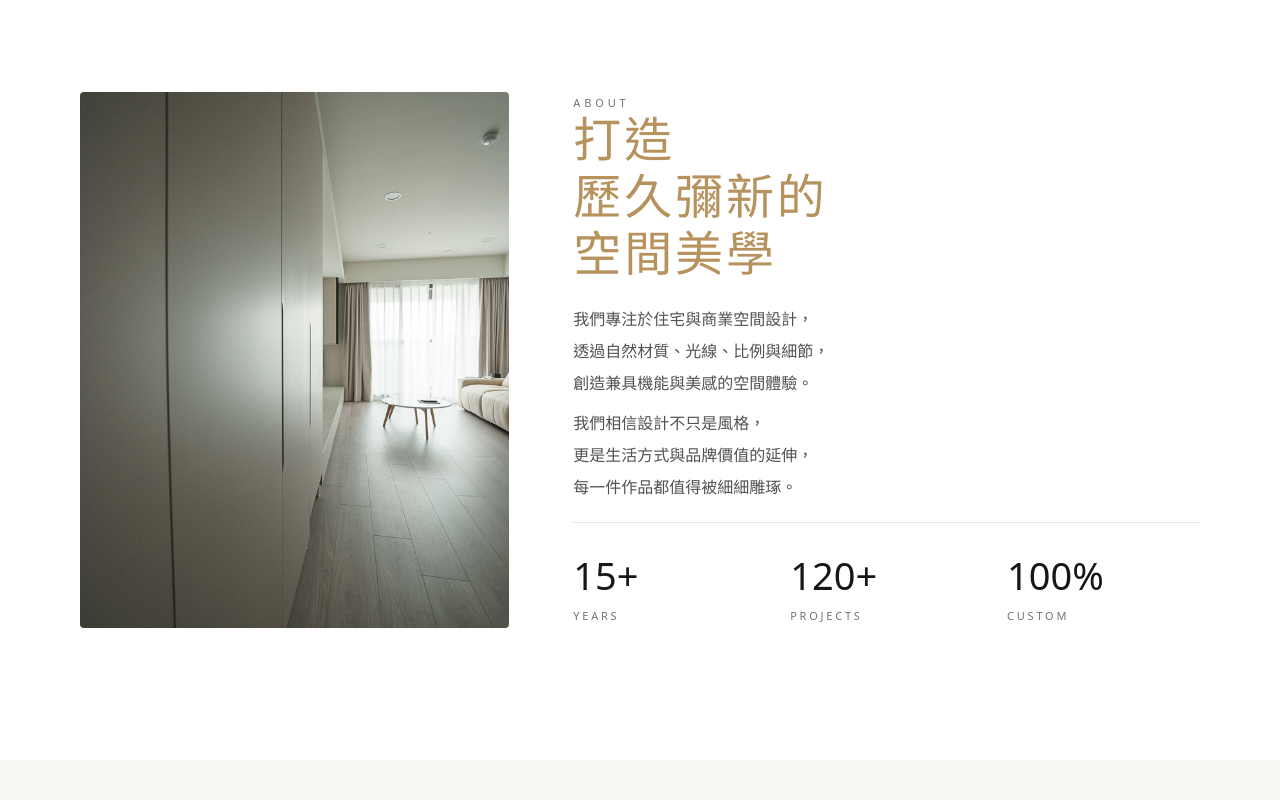
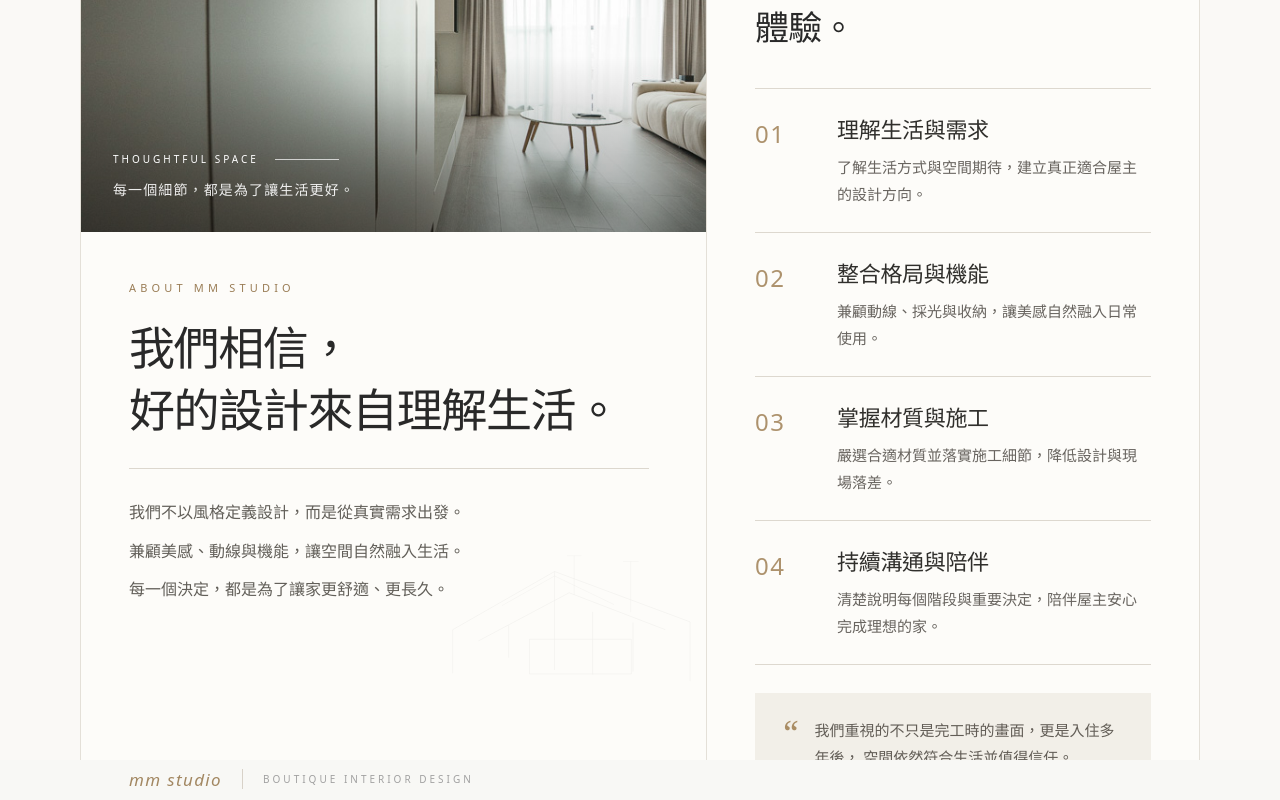
Before and after one commit to village66/mm-studio, a Next.js app: page / in a window 1280 px wide. Shown: the part 840-1640 px from the top of the page. Built offline with nearby package versions, Linux system fonts and the light colour scheme; no server answers.

Commit message:
Update website

```diff
--- a/components/sections/About.tsx
+++ b/components/sections/About.tsx
@@ -1,141 +1,199 @@
+"use client";
+
 import Image from "next/image";
 
 import Container from "@/components/ui/Container";
 import Reveal from "@/components/ui/Reveal";
 import Section from "@/components/ui/Section";
 
+const process = [
+  {
+    number: "01",
+    title: "理解生活與需求",
+    text: "了解生活方式與空間期待，建立真正適合屋主的設計方向。",
+  },
+  {
+    number: "02",
+    title: "整合格局與機能",
+    text: "兼顧動線、採光與收納，讓美感自然融入日常使用。",
+  },
+  {
+    number: "03",
+    title: "掌握材質與施工",
+    text: "嚴選合適材質並落實施工細節，降低設計與現場落差。",
+  },
+  {
+    number: "04",
+    title: "持續溝通與陪伴",
+    text: "清楚說明每個階段與重要決定，陪伴屋主安心完成理想的家。",
+  },
+];
+
 export default function About() {
   return (
-    <Section id="about" className="bg-white">
+    <Section
+      id="about"
+      className="overflow-x-clip bg-[#faf9f6] py-20 sm:py-24 lg:flex lg:min-h-[calc(100svh-96px)] lg:items-center lg:py-10 xl:py-12"
+    >
       <Container>
-        <div className="grid items-center gap-8 lg:gap-12 xl:gap-16 lg:grid-cols-12">
-
-          {/* 左側圖片：限制最大高度防止把整個版面撐開 */}
-          <div className="lg:col-span-6 xl:col-span-5">
         <Reveal>
-              <div className="relative aspect-[4/5] max-h-[500px] lg:max-h-[580px] w-full overflow-hidden rounded-sm mx-auto">
+          <div className="overflow-hidden border border-[#e4e0d8] bg-[#fdfcf9]">
+            <div className="grid lg:grid-cols-[56%_44%]">
+              {/* Left */}
+              <div className="flex flex-col border-[#e4e0d8] lg:border-r">
+                {/* Image */}
+                <div className="relative overflow-hidden bg-[#e9e6df]">
+                  <div className="relative aspect-[4/3] sm:aspect-[16/10] lg:aspect-[16/9]">
                     <Image
                       src="/images/about/about.jpg"
-                  alt="MM Studio"
+                      alt="MM Studio 室內設計作品與空間細節"
                       fill
-                  sizes="(max-width:1024px) 100vw, 45vw"
-                  className="object-cover transition duration-700 hover:scale-105"
+                      priority={false}
+                      sizes="(max-width: 1024px) 100vw, 56vw"
+                      className="object-cover transition-transform duration-[1200ms] ease-out hover:scale-[1.02]"
                     />
-              </div>
-            </Reveal>
+
+                    <div className="pointer-events-none absolute inset-0 bg-gradient-to-t from-black/35 via-transparent to-transparent" />
+
+                    <div className="absolute bottom-5 left-5 sm:bottom-7 sm:left-7 lg:bottom-8 lg:left-8">
+                      <div className="flex items-center gap-4">
+                        <p className="text-[9px] font-medium uppercase tracking-[0.3em] text-white sm:text-[10px]">
+                          Thoughtful Space
+                        </p>
+
+                        <span className="h-px w-10 bg-white/70 sm:w-16" />
                       </div>
 
-          {/* 右側文字內容 (保留動畫) */}
-          <div className="lg:col-span-6 xl:col-span-7">
-            <Reveal delay={0.1}>
-              <div>
-                <div className="group inline-block h-5 overflow-hidden">
-                  <div className="transition-transform duration-300 group-hover:-translate-y-5">
-                    <p className="h-5 text-[11px] uppercase tracking-[0.35em] text-neutral-500">
-                      ABOUT
-                    </p>
-                    <p className="h-5 text-[11px] tracking-[0.2em] text-[#b6925d]">
-                      關於我們
+                      <p className="mt-3 text-[13px] font-light tracking-[0.08em] text-white/90 sm:text-[14px]">
+                        每一個細節，都是為了讓生活更好。
                       </p>
                     </div>
                   </div>
-
-                <div className="group">
-                  {/* 大標題 */}
-                  <div className="relative h-[130px] lg:h-[150px]">
-                    <div className="absolute inset-0 flex items-center transition-opacity duration-700 opacity-100 group-hover:opacity-0">
-                      <h2 className="max-w-[520px] text-[36px] lg:text-[42px] xl:text-[48px] font-extralight leading-[1.18] tracking-[0.06em] text-[#b6925d]">
-                        打造
-                        <br />
-                        歷久彌新的
-                        <br />
-                        空間美學
-                      </h2>
                 </div>
 
-                    <div className="absolute inset-0 flex items-center transition-opacity duration-700 opacity-0 group-hover:opacity-100">
-                      <h2 className="max-w-[520px] text-[36px] lg:text-[42px] xl:text-[48px] font-extralight leading-[1.08] tracking-[-0.03em] text-[#222]">
-                        Timeless
+                {/* About Content */}
+                <div className="relative flex flex-1 flex-col justify-between px-6 py-10 sm:px-9 sm:py-12 lg:min-h-[300px] lg:px-10 lg:py-10 xl:min-h-[320px] xl:px-12 xl:py-12">
+                  {/* Decorative drawing */}
+                  <div
+                    aria-hidden="true"
+                    className="pointer-events-none absolute bottom-0 right-0 hidden h-[82%] w-[43%] opacity-[0.055] lg:block"
+                  >
+                    <svg
+                      viewBox="0 0 480 360"
+                      fill="none"
+                      xmlns="http://www.w3.org/2000/svg"
+                      className="h-full w-full"
+                    >
+                      <path
+                        d="M28 250L210 146L452 236M210 146V322M452 236V342M28 250V328M74 270L236 184L408 250M128 300V242M278 330V218M350 325V237M165 267H347M165 267V329M347 267V329M165 329H347"
+                        stroke="currentColor"
+                        strokeWidth="1"
+                      />
+                      <path
+                        d="M116 207L210 154L316 205M245 188L245 118M258 118H232M346 219V128M360 128H332"
+                        stroke="currentColor"
+                        strokeWidth="0.8"
+                      />
+                    </svg>
+                  </div>
+
+                  <div className="relative z-10">
+                    <p className="text-[10px] font-medium uppercase tracking-[0.38em] text-[#9a7d56] sm:text-[11px]">
+                      About MM Studio
+                    </p>
+
+                    <h2 className="mt-5 max-w-[720px] text-[32px] font-extralight leading-[1.35] tracking-[-0.03em] text-[#292929] sm:text-[39px] md:text-[44px] lg:text-[38px] xl:text-[46px]">
+                      我們相信，
                       <br />
-                        Simplicity
+                      好的設計來自理解生活。
                     </h2>
+
+                    <div className="mt-7 h-px w-full max-w-[520px] bg-[#dcd7ce]" />
+
+                    <div className="mt-7 max-w-[610px] space-y-2 text-[15px] font-light leading-[1.9] text-[#625f59] sm:text-[16px] lg:text-[15px] xl:text-[16px]">
+                      <p>我們不以風格定義設計，而是從真實需求出發。</p>
+
+                      <p>
+                        兼顧美感、動線與機能，讓空間自然融入生活。
+                      </p>
+
+                      <p>每一個決定，都是為了讓家更舒適、更長久。</p>
                     </div>
                   </div>
 
-                  {/* 第一段 */}
-                  <div className="relative mt-6 lg:mt-8 h-[80px]">
-                    <p className="absolute inset-0 text-[15px] lg:text-[16px] leading-7 lg:leading-8 text-neutral-600 transition-opacity duration-700 opacity-100 group-hover:opacity-0">
-                      我們專注於住宅與商業空間設計，
-                      <br />
-                      透過自然材質、光線、比例與細節，
-                      <br />
-                      創造兼具機能與美感的空間體驗。
+                  <div className="relative z-10 mt-9 flex flex-wrap items-center gap-x-5 gap-y-3 sm:mt-10">
+                    <p className="text-[17px] font-light italic tracking-[0.08em] text-[#a28761]">
+                      mm studio
                     </p>
 
-                    <p className="absolute inset-0 text-[15px] lg:text-[16px] leading-7 lg:leading-8 text-[#9d8462] transition-opacity duration-700 opacity-0 group-hover:opacity-100">
-                      We create residential and commercial interiors
-                      <br />
-                      through natural materials, light,
-                      <br />
-                      proportion and refined craftsmanship.
-                    </p>
-                  </div>
+                    <span className="hidden h-5 w-px bg-[#d8d2c8] sm:block" />
 
-                  {/* 第二段 */}
-                  <div className="relative mt-4 lg:mt-6 h-[75px]">
-                    <p className="absolute inset-0 text-[15px] lg:text-[16px] leading-7 lg:leading-8 text-neutral-600 transition-opacity duration-700 opacity-100 group-hover:opacity-0">
-                      我們相信設計不只是風格，
-                      <br />
-                      更是生活方式與品牌價值的延伸，
-                      <br />
-                      每一件作品都值得被細細雕琢。
-                    </p>
-
-                    <p className="absolute inset-0 text-[15px] lg:text-[16px] leading-7 lg:leading-8 text-[#9d8462] transition-opacity duration-700 opacity-0 group-hover:opacity-100">
-                      We believe great design is more than aesthetics—
-                      <br />
-                      it reflects lifestyle, identity
-                      <br />
-                      and lasting value.
+                    <p className="text-[9px] uppercase tracking-[0.3em] text-neutral-400 sm:text-[10px]">
+                      Boutique Interior Design
                     </p>
                   </div>
                 </div>
+              </div>
 
-                {/* Statistics */}
-                <div className="mt-8 lg:mt-10 grid grid-cols-3 gap-6 border-t border-neutral-200 pt-6">
+              {/* Right */}
+              <div className="flex flex-col px-6 py-10 sm:px-9 sm:py-12 lg:px-9 lg:py-9 xl:px-12 xl:py-11">
+                {/* Process Heading */}
+                <div className="shrink-0">
+                  <p className="text-[10px] font-medium uppercase tracking-[0.36em] text-[#9a7d56] sm:text-[11px]">
+                    Our Approach
+                  </p>
+
+                  <h3 className="mt-4 text-[27px] font-extralight leading-[1.4] tracking-[-0.025em] text-[#292929] sm:text-[32px] lg:text-[29px] xl:text-[34px]">
+                    清楚的流程，
+                    <br className="sm:hidden lg:block xl:hidden" />
+                    安心的設計體驗。
+                  </h3>
+                </div>
+
+                {/* Process List */}
+                <div className="mt-7 border-t border-[#ddd8cf] sm:mt-9 lg:mt-7 xl:mt-9">
+                  {process.map((item) => (
+                    <article
+                      key={item.number}
+                      className="group grid grid-cols-[44px_1fr] gap-3 border-b border-[#ddd8cf] py-5 sm:grid-cols-[58px_1fr] sm:gap-5 sm:py-6 lg:grid-cols-[50px_1fr] lg:py-5 xl:grid-cols-[62px_1fr] xl:py-6"
+                    >
+                      <span className="pt-[3px] text-[18px] font-extralight tracking-[0.06em] text-[#ad926d] transition-colors duration-500 group-hover:text-[#755b39] sm:text-[22px] lg:text-[20px] xl:text-[24px]">
+                        {item.number}
+                      </span>
+
                       <div>
-                    <h3 className="text-[32px] lg:text-[38px] font-extralight text-neutral-900">
-                      15+
-                    </h3>
-                    <p className="mt-1 text-[11px] uppercase tracking-[0.25em] text-neutral-500">
-                      Years
+                        <h4 className="text-[19px] font-light tracking-[-0.015em] text-[#302f2c] transition-transform duration-500 group-hover:translate-x-1 sm:text-[21px] lg:text-[19px] xl:text-[22px]">
+                          {item.title}
+                        </h4>
+
+                        <p className="mt-2 max-w-[470px] text-[14px] font-light leading-[1.75] text-[#68645f] sm:text-[15px] sm:leading-[1.8] lg:text-[14px] xl:text-[15px]">
+                          {item.text}
                         </p>
                       </div>
-
-                  <div>
-                    <h3 className="text-[32px] lg:text-[38px] font-extralight text-neutral-900">
-                      120+
-                    </h3>
-                    <p className="mt-1 text-[11px] uppercase tracking-[0.25em] text-neutral-500">
-                      Projects
-                    </p>
+                    </article>
+                  ))}
                 </div>
 
-                  <div>
-                    <h3 className="text-[32px] lg:text-[38px] font-extralight text-neutral-900">
-                      100%
-                    </h3>
-                    <p className="mt-1 text-[11px] uppercase tracking-[0.25em] text-neutral-500">
-                      Custom
+                {/* Trust Statement */}
+                <div className="mt-7 bg-[#f2efe8] px-5 py-5 sm:px-7 sm:py-6 lg:mt-6 lg:px-6 lg:py-5 xl:mt-7 xl:px-7 xl:py-6">
+                  <div className="flex items-start gap-4">
+                    <span
+                      aria-hidden="true"
+                      className="mt-[-2px] shrink-0 font-serif text-[34px] leading-none text-[#aa8d64]"
+                    >
+                      “
+                    </span>
+
+                    <p className="text-[14px] font-light leading-[1.85] text-[#625d56] sm:text-[15px] lg:text-[14px] xl:text-[15px]">
+                      我們重視的不只是完工時的畫面，更是入住多年後，
+                      空間依然符合生活並值得信任。
                     </p>
                   </div>
                 </div>
-
+              </div>
+            </div>
           </div>
         </Reveal>
-          </div>
-
-        </div>
       </Container>
     </Section>
   );
```
Lines whose indentation alone changed are shown as unchanged.
